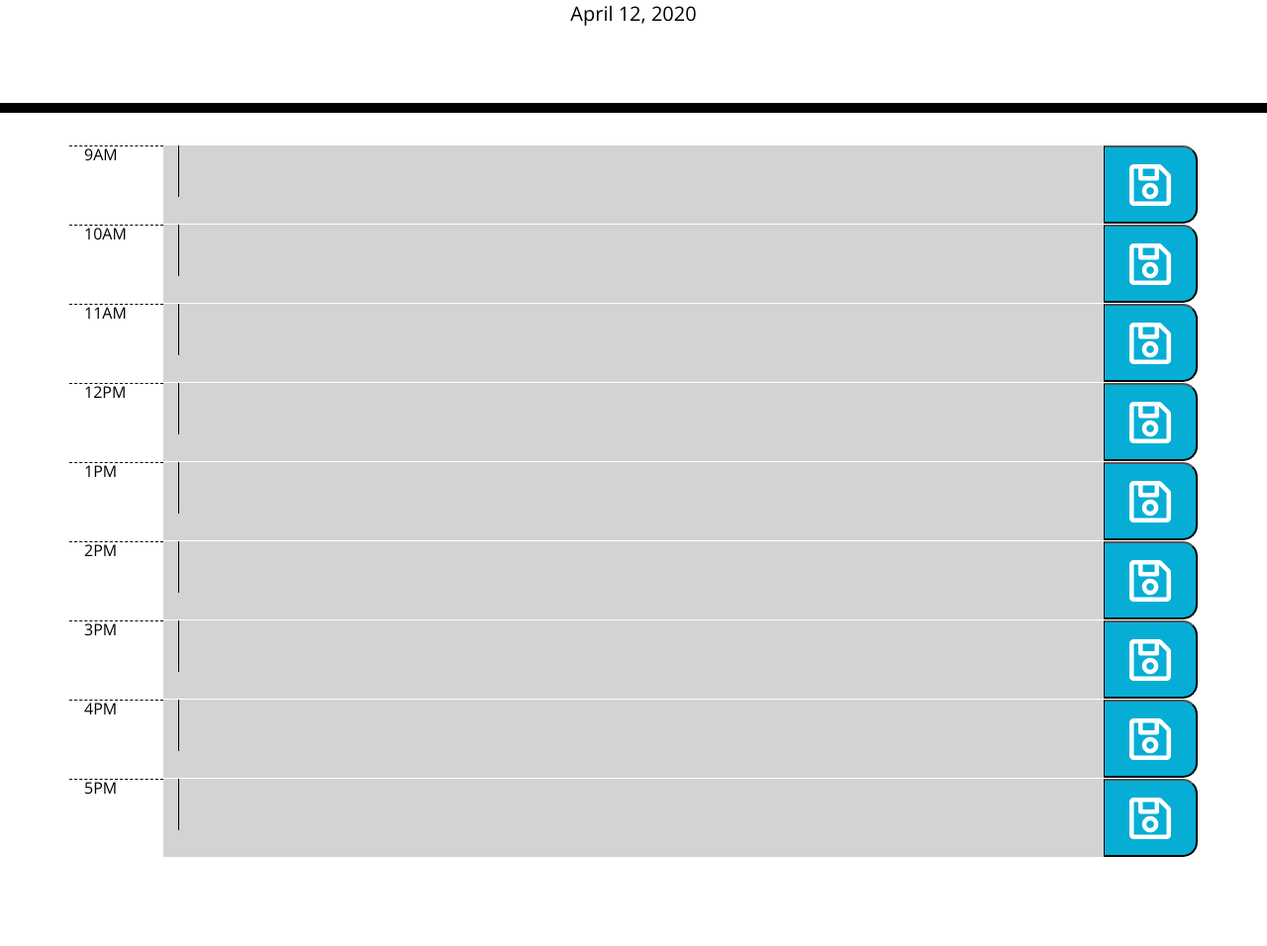
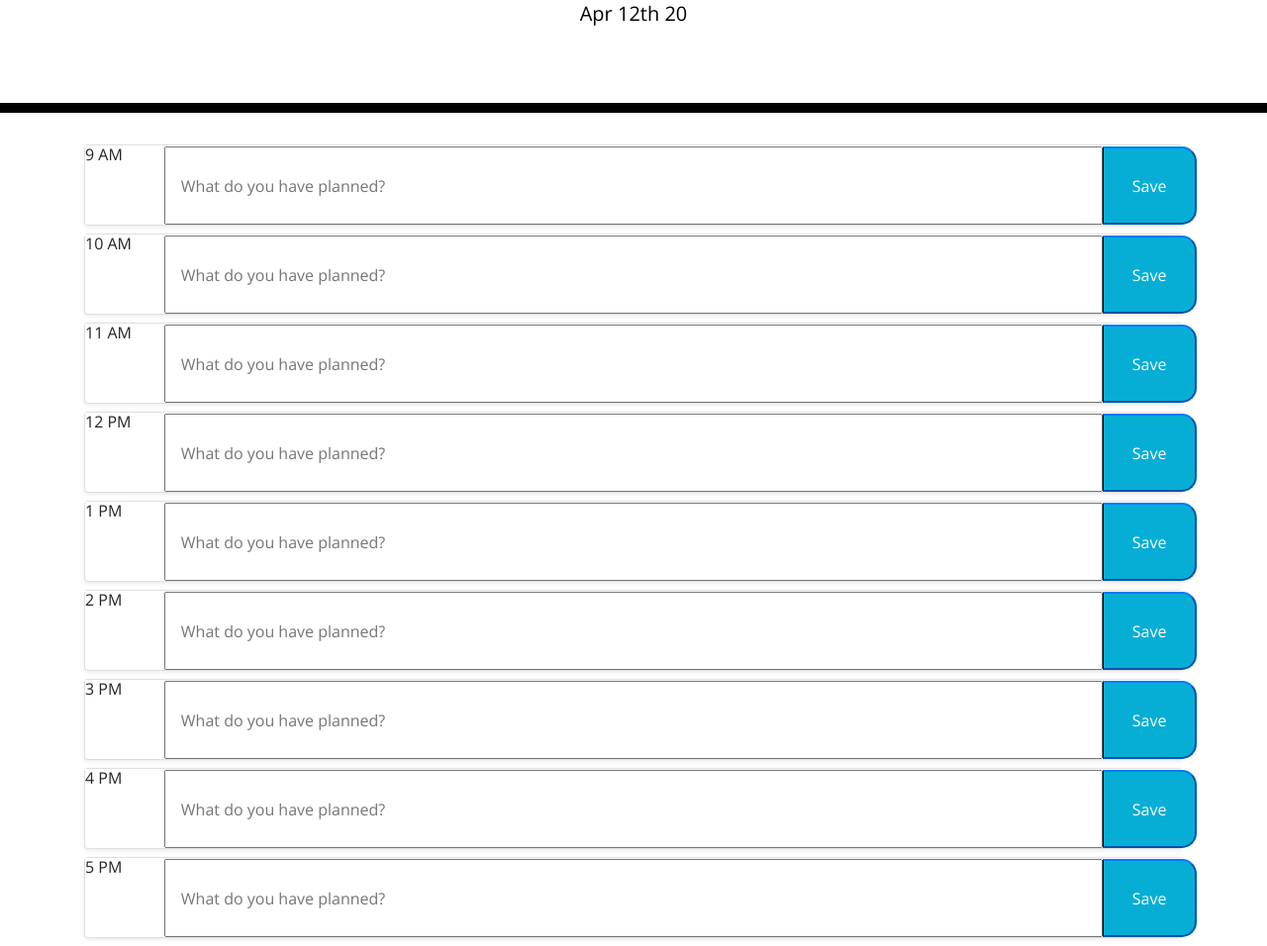
Before and after one commit to wslifer/day-planner, a plain HTML site: page index.html in a window 1280 px wide. Shown: the part 190-1146 px from the top of the page at 99% size. Before the commit the page ends 1056 px from the top, so only its background shows below. Drawn offline with nearby package versions, Linux system fonts and the light colour scheme.

Commit message:
added rows to html instead of js

```diff
--- a/assets/script.js
+++ b/assets/script.js
@@ -1,66 +1,51 @@
 window.onload = function () {
-  var today = new Date();
-  date = moment().format("LL");
-  // get a current day from page being loaded
-  $("#currentDay").html(date);
+  var date = moment().format("MMM Do YY");
+  // get a current day from page being loaded.
+  $("#currentDay").append(date);
 };
 
-var workHours = [
-  "9AM",
-  "10AM",
-  "11AM",
-  "12PM",
-  "1PM",
-  "2PM",
-  "3PM",
-  "4PM",
-  "5PM",
-];
-var container = $(".container");
+var workHours = ["9", "10", "11", "12", "13", "14", "15", "16", "17"];
+updateTime();
 
-$.each(workHours, function (index, value) {
-  var backgroundColor = getTime(value);
-  var newRow = $("<div>").addClass("row");
-  var newCol1 = $("<div>" + value + "</div>").addClass("col-sm-1 hour time");
-  var newCol2 = $("<div></div>").addClass(
-    "col-sm-10 past description " + backgroundColor + " time-" + value
-  );
-  var newCol3 = $("<button></button>").addClass("col-sm-1 saveBtn");
-  var textarea = $("<textarea></textarea>").addClass("col-sm-12 input");
-  var icon = $(
-    '<i class="far fa-save fa-3x" style="margin: auto; padding: 10px;"></i>'
-  );
+// getting current time and updating throughout real day.
+function updateTime() {
+  var currentTime = moment().format("H");
 
-  newRow.append(newCol1);
-  newRow.append(newCol2);
-  newCol2.append(textarea);
-  newRow.append(newCol3);
-  newCol3.append(icon);
-  container.append(newRow);
+  for (var i = 0; i < workHours.length; i++) {
+    if (parseInt(workHours[i]) > currentTime) {
+      $("#" + workHours[i]).addClass(future);
+    } else if (parseInt(workHours[i]) < currentTime) {
+      $("#" + workHours[i]).addClass(past);
+    } else if (parseInt(workHours[i]) == currentTime) {
+      $("#" + workHours[i]).addClass(present);
+    }
+  }
+}
+
+//button to store to local storage
+$(".saveBtn").click(function () {
+  var timeOfDay = $(this).parent().attr("id");
+  var textContent = $("input").val().trim();
+
+  localStorage.setItem(timeOfDay, textContent);
+  console.log(timeOfDay, textContent);
 });
 
-function getTime(current) {
-  var date = new Date();
-  var hours = date.getHours();
-  var minutes = date.getMinutes();
+// retrieving from local storage so that page doesn't reset on refresh
+$("#9am").children("input").val(localStorage.getItem("9am"));
 
-  var newformat = hours >= 12 ? "PM" : "AM";
+$("#10am").children("input").val(localStorage.getItem("10am"));
 
-  hours = hours % 12;
+$("#11am").children("input").val(localStorage.getItem("11am"));
 
-  hours = hours ? hours : 12;
-  minutes = minutes < 10 ? "0" + minutes : minutes;
+$("#12pm").children("input").val(localStorage.getItem("12pm"));
 
-  var currentTime = hours + newformat;
+$("#1pm").children("input").val(localStorage.getItem("1pm"));
 
-  $.each(workHours, function (index, value) {
-    $(".time-" + value + " .input").val(localStorage.getItem(value));
-  });
-}
-$(".saveBtn").click(function () {
-  var time = $(this).siblings("div.time").text();
-  console.log(time);
-  var input = $(this).siblings("div.description").children("textarea").val();
-  console.log(input);
-  localStorage.setItem(time, input);
-});
+$("#2pm").children("input").val(localStorage.getItem("2pm"));
+
+$("#3pm").children("input").val(localStorage.getItem("3pm"));
+
+$("#4pm").children("input").val(localStorage.getItem("4pm"));
+
+$("#5pm").children("input").val(localStorage.getItem("5pm"));
--- a/index.html
+++ b/index.html
@@ -29,7 +29,122 @@
       <p id="currentDay" class="lead"></p>
     </header>
     <div class="container">
-      <!-- Timeblocks go here -->
+      <div class="card shadow-sm mb-2">
+        <div class="row justify-content" id="9am">
+          <p id="time" class="text-body col-1">9 AM</p>
+          <input
+            type="text"
+            id="9"
+            class="col-10"
+            placeholder="What do you have planned?"
+          />
+          <button class="saveBtn btn-primary col-1">Save</button>
+        </div>
+      </div>
+      <!--10am-->
+      <div class="card shadow-sm mb-2">
+        <div class="row" id="10am">
+          <p id="time" class="text-body col-1">10 AM</p>
+          <input
+            type="text"
+            id="10"
+            class="col-10"
+            placeholder="What do you have planned?"
+          />
+          <button class="saveBtn btn-primary col-1">Save</button>
+        </div>
+      </div>
+      <!--11am-->
+      <div class="card shadow-sm mb-2">
+        <div class="row" id="11am">
+          <p id="time" class="text-body col-1">11 AM</p>
+          <input
+            type="text"
+            id="11"
+            class="col-10"
+            placeholder="What do you have planned?"
+          />
+          <button class="saveBtn btn-primary col-1">Save</button>
+        </div>
+      </div>
+      <!--12pm-->
+      <div class="card shadow-sm mb-2">
+        <div class="row" id="12pm">
+          <p id="time" class="text-body col-1">12 PM</p>
+          <input
+            type="text"
+            id="12"
+            class="col-10"
+            placeholder="What do you have planned?"
+          />
+          <button class="saveBtn btn-primary col-1">Save</button>
+        </div>
+      </div>
+      <!--1pm-->
+      <div class="card shadow-sm mb-2">
+        <div class="row" id="1pm">
+          <p id="time" class="text-body col-1">1 PM</p>
+          <input
+            type="text"
+            id="13"
+            class="col-10"
+            placeholder="What do you have planned?"
+          />
+          <button class="saveBtn btn-primary col-1">Save</button>
+        </div>
+      </div>
+      <!--2pm-->
+      <div class="card shadow-sm mb-2">
+        <div class="row" id="2pm">
+          <p id="time" class="text-body col-1">2 PM</p>
+          <input
+            type="text"
+            id="14"
+            class="col-10"
+            placeholder="What do you have planned?"
+          />
+          <button class="saveBtn btn-primary col-1">Save</button>
+        </div>
+      </div>
+      <!--3pm-->
+      <div class="card shadow-sm mb-2">
+        <div class="row" id="3pm">
+          <p id="time" class="text-body col-1">3 PM</p>
+          <input
+            type="text"
+            id="15"
+            class="col-10"
+            placeholder="What do you have planned?"
+          />
+          <button class="saveBtn btn-primary col-1">Save</button>
+        </div>
+      </div>
+      <!--4pm-->
+      <div class="card shadow-sm mb-2">
+        <div class="row" id="4pm">
+          <p id="time" class="text-body col-1">4 PM</p>
+          <input
+            type="text"
+            id="16"
+            class="col-10"
+            placeholder="What do you have planned?"
+          />
+          <button class="saveBtn btn-primary col-1">Save</button>
+        </div>
+      </div>
+      <!--5pm-->
+      <div class="card shadow-sm mb-2">
+        <div class="row" id="5pm">
+          <p id="time" class="text-body col-1">5 PM</p>
+          <input
+            type="text"
+            id="17"
+            class="col-10"
+            placeholder="What do you have planned?"
+          />
+          <button class="saveBtn btn-primary col-1">Save</button>
+        </div>
+      </div>
     </div>
 
     <script src="https://code.jquery.com/jquery-3.4.1.min.js"></script>
```
